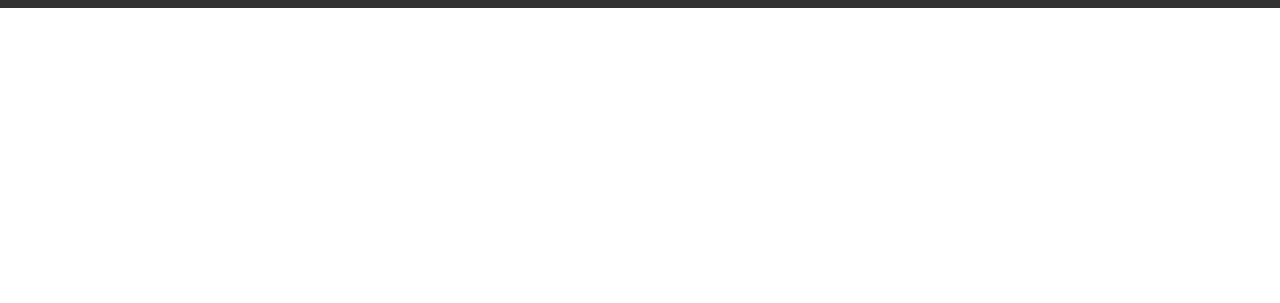
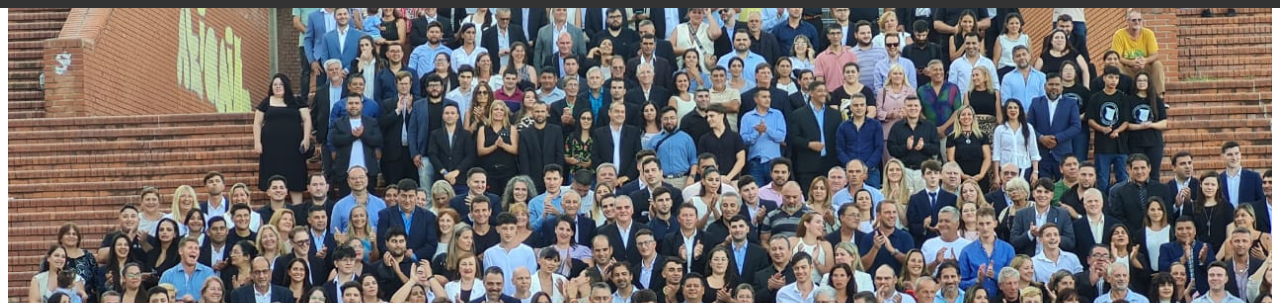
Before and after one commit to marcoskrk/lalibertadavanzacarca, a plain HTML site: page index.html in a window 1280 px wide. Shown: the part 66-369 px from the top of the page. Drawn offline with Linux system fonts and the light colour scheme.

Commit message:
Update index.html

```diff
--- a/index.html
+++ b/index.html
@@ -28,7 +28,7 @@
 <!-- Sección Inicio -->
 <section id="inicio">
     <div class="hero-image">
-        <img src="imagen.jpeg" alt="La Libertad Avanza">
+        <img src="imagen.jpg" alt="La Libertad Avanza">
     </div>
     <!-- Mover el botón fuera de la imagen -->
     <div class="hero-text">
```
